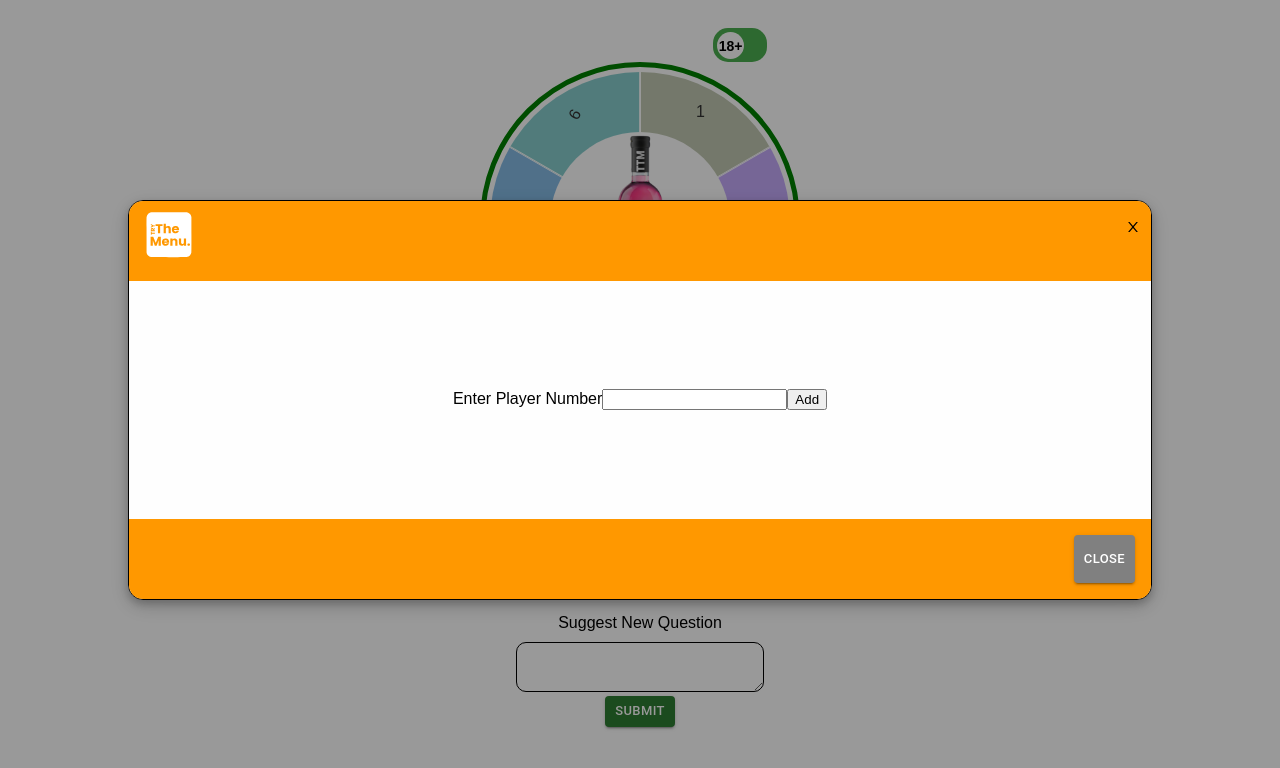
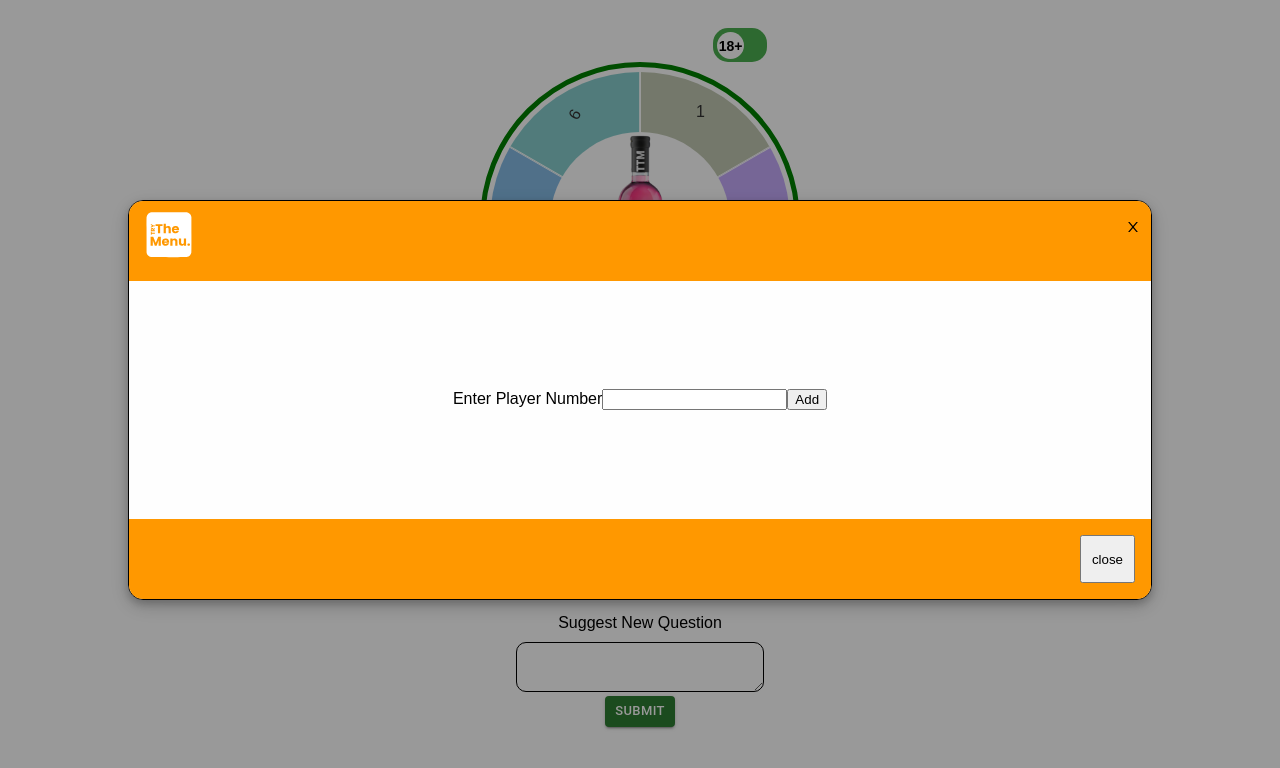
Before and after one commit to Bijoy-cloud/truth-dare, a React (Create React App) app: page / in a window 1280 px wide. Shown: the top 768 px of the page. Built offline with nearby package versions, Linux system fonts and the light colour scheme.

Commit message:
viewport initial-scale added

```diff
--- a/public/index.html
+++ b/public/index.html
@@ -3,7 +3,8 @@
   <head>
     <meta charset="utf-8" />
     <link rel="icon" href="%PUBLIC_URL%/favicon.ico" />
-    <meta name="viewport" content="width=device-width, initial-scale=1" />
+    <meta name="viewport" content="width=device-width, initial-scale=1,minimum-scale=1,
+    maximum-scale=1" />
     <meta name="theme-color" content="#000000" />
     <meta
       name="description"
--- a/src/component/PopUpModal/PopUpModal.js
+++ b/src/component/PopUpModal/PopUpModal.js
@@ -1,7 +1,7 @@
 import React from "react";
 import "./popUpModal.scoped.css";
 import logo from "./menu-logo.svg";
-import { Button } from "@mui/material";
+// import { Button } from "@mui/material";
 import { AiOutlineClose } from 'react-icons/ai';
 function PopUpModal(props) {
 
@@ -17,7 +17,7 @@
             </div>         </div>
           <div className="modal-content">{props.modalContent}</div>
           <div className="modal-footer">
-            <Button
+            {/* <Button
               style={{
                 backgroundColor: "grey",
               }}
@@ -26,11 +26,11 @@
               onClick={props.onHide}
             >
               Close
-            </Button>
+            </Button> */}
 
-            {/* <button className="close" onClick={props.onHide}>
+            <button className="close" onClick={props.onHide}>
               close
-            </button> */}
+            </button>
           </div>
         </div>
       </div>
```
